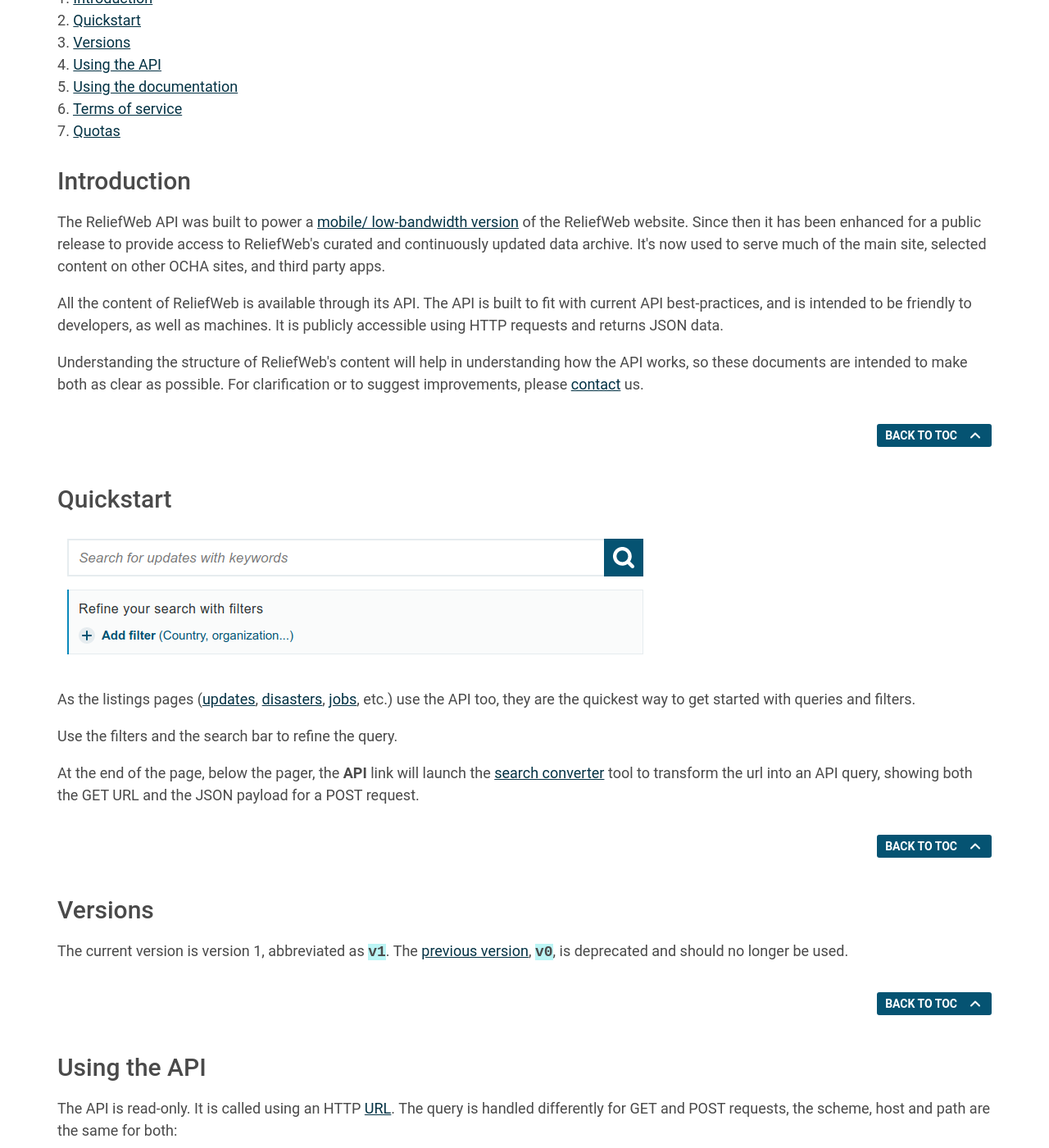
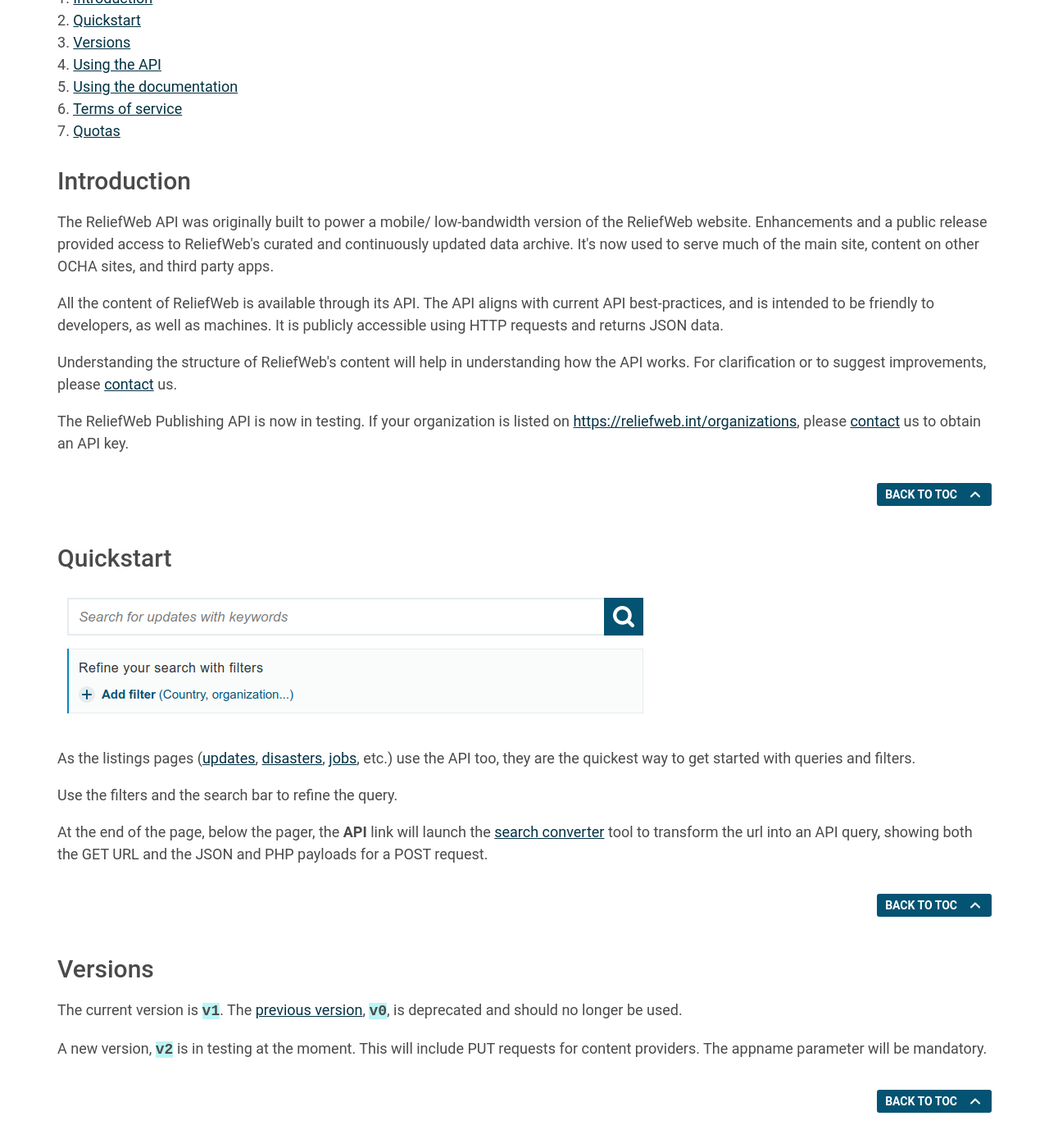
Before and after one commit to UN-OCHA/rwint-api-doc, a Jekyll site: the page built from index.html, in a window 1280 px wide and 1400 px high, scrolled down 347 px. Shown: the whole window at 82% size. Built offline with Jekyll 4.4.1, drawn with Linux system fonts in a browser that asks for light colours; some of the changed text lies outside the part shown.

Commit message:
update: first mention of publishing API and small bits of tidying up.
Refs: RW-1130

```diff
--- a/_meta/quickstart.html
+++ b/_meta/quickstart.html
@@ -10,4 +10,4 @@ order: 90
 
 <p>Use the filters and the search bar to refine the query.</p>
 
-<p>At the end of the page, below the pager, the <strong>API</strong> link will launch the <a href="https://reliefweb.int/search/converter">search converter</a> tool to transform the url into an API query, showing both the GET URL and the JSON payload for a POST request.</p>
+<p>At the end of the page, below the pager, the <strong>API</strong> link will launch the <a href="https://reliefweb.int/search/converter">search converter</a> tool to transform the url into an API query, showing both the GET URL and the JSON and PHP payloads for a POST request.</p>
--- a/_meta/versions.html
+++ b/_meta/versions.html
@@ -4,4 +4,6 @@ title: Versions
 order: 80
 ---
 
-<p>The current version is version 1, abbreviated as <code>v1</code>. The <a href="/v0/index.html">previous version</a>, <code>v0</code>, is deprecated and should no longer be used.</p>
+<p>The current version is <code>v1</code>. The <a href="/v0/index.html">previous version</a>, <code>v0</code>, is deprecated and should no longer be used.</p>
+
+<p>A new version, <code>v2</code> is in testing at the moment. This will include PUT requests for content providers. The appname parameter will be mandatory.</p>
--- a/index.html
+++ b/index.html
@@ -5,7 +5,7 @@ title: Reliefweb API - Documentation
 
 <h1>All about the ReliefWeb API</h1>
 
-<p><strong>TL/DR</strong>: Most of the information is on the <a href="/parameters">parameters</a> page. Find an example request that resembles the one you'd like to make, edit it in place and check the results from the API (requires javascript).</p>
+<p><strong>TL/DR</strong>: To jump straight in, read the <a href="#quickstart">Quickstart</a> section. For more complex requests, most of the information is on the <a href="/parameters">parameters</a> page. Find an example request that resembles the one you'd like to make, edit it in place and check the results from the API (requires javascript).</p>
 
 <p>Jump to sections:</p>
 <ol id="cd-toc" class="cd-toc__list flex">
```
Also changed, not shown: _meta/introduction.html (+5 -3 lines).
